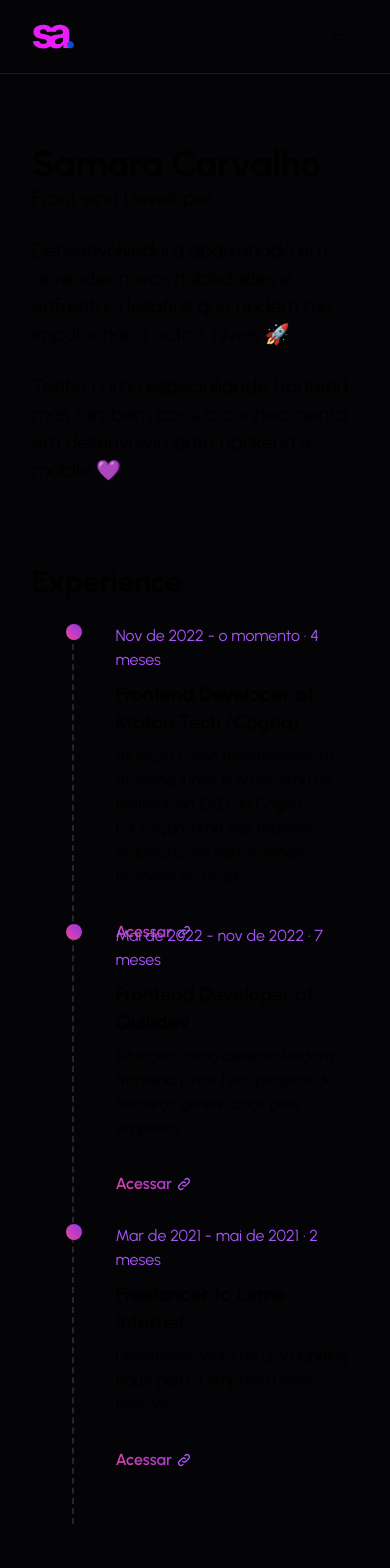
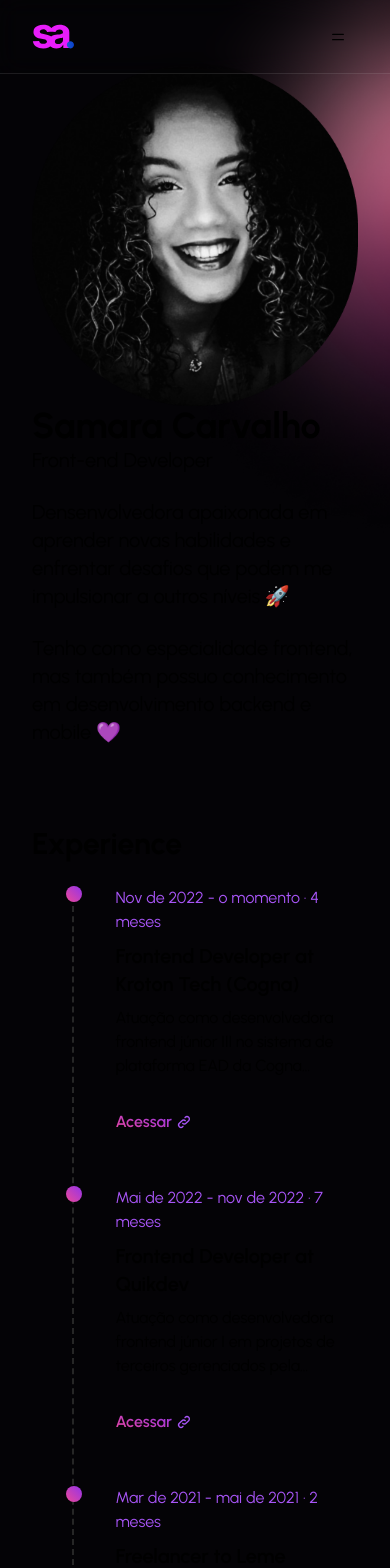
Before and after one commit to scarvalhos/devoaks, a Next.js app: page / in a window 390 px wide. Shown: the top 1568 px of the page. Built offline with nearby package versions, Linux system fonts and the light colour scheme.

Commit message:
add react spring animations

```diff
--- a/package.json
+++ b/package.json
@@ -10,6 +10,8 @@
   },
   "dependencies": {
     "@next/font": "13.1.6",
+    "@react-spring/parallax": "^9.6.1",
+    "@react-spring/web": "^9.6.1",
     "@types/node": "18.11.18",
     "@types/react": "18.0.27",
     "@types/react-dom": "18.0.10",
@@ -19,9 +21,11 @@
     "react": "18.2.0",
     "react-dom": "18.2.0",
     "react-icons": "^4.7.1",
+    "react-truncate": "^2.4.0",
     "typescript": "4.9.5"
   },
   "devDependencies": {
+    "@types/react-truncate": "^2.3.4",
     "autoprefixer": "^10.4.13",
     "postcss": "^8.4.21",
     "tailwindcss": "^3.2.4"
--- a/src/components/Header/Nav.tsx
+++ b/src/components/Header/Nav.tsx
@@ -1,3 +1,4 @@
+import { animated, useSpring } from '@react-spring/web'
 import { StateProps } from './Header'
 import { TbMenu } from 'react-icons/tb'
 import { c } from '@utils/tailwind-utils'
@@ -14,6 +15,32 @@ interface NavProps {
 }
 
 export const Nav: React.FC<NavProps> = ({ links, dispatch, state }) => {
+  const [springs, api] = useSpring(() => ({
+    from: {
+      opacity: 0,
+      width: '0',
+    },
+    to: {
+      opacity: 1,
+      width: '100%',
+    },
+  }))
+
+  const handleClick = (link: string) => {
+    dispatch({ activeLink: link })
+
+    return api.start({
+      from: {
+        opacity: 0,
+        width: '0',
+      },
+      to: {
+        opacity: 1,
+        width: '100%',
+      },
+    })
+  }
+
   return (
     <nav>
       <button
@@ -28,15 +55,18 @@ export const Nav: React.FC<NavProps> = ({ links, dispatch, state }) => {
           <a
             key={link.title}
             href={link.href}
-            onClick={() => dispatch({ activeLink: link.href })}
-            className={c(
-              'px-6 py-6 font-semibold',
-              state.activeLink === link.href
-                ? 'border-b-2 border-pink-500'
-                : 'border-b-2 border-[transparent]'
-            )}
+            onClick={() => handleClick(link.href)}
+            className={c('px-6 py-6 font-semibold relative')}
           >
             {link.title}
+            {state.activeLink === link.href && (
+              <animated.div
+                style={{
+                  ...springs,
+                }}
+                className="rounded-t-lg w-[100%] h-1 bg-pink-500 absolute -bottom-1 left-0"
+              />
+            )}
           </a>
         ))}
       </span>
--- a/src/components/Timeline/Timeline.tsx
+++ b/src/components/Timeline/Timeline.tsx
@@ -1,10 +1,12 @@
+import { config, transitionXL, transitionXR } from '@utils/spring'
+import { animated, useInView } from '@react-spring/web'
 import { TbLink } from 'react-icons/tb'
 import { c } from '@utils/tailwind-utils'
 
-import Image from 'next/image'
+import React from 'react'
 
 interface TimelineProps {
-  id: string
+  id?: string
   title: string
   data: {
     period?: string
@@ -16,6 +18,40 @@ interface TimelineProps {
 }
 
 const Timeline: React.FC<TimelineProps> = ({ title, data, id }) => {
+  const [ref1, springs1] = useInView(() => transitionXR, config)
+  const [ref2, springs2] = useInView(() => transitionXR, config)
+  const [ref3, springs3] = useInView(() => transitionXR, config)
+  const [ref4, springs4] = useInView(() => transitionXL, config)
+  const [ref5, springs5] = useInView(() => transitionXL, config)
+  const [ref6, springs6] = useInView(() => transitionXL, config)
+
+  const pass = (i: number) => {
+    return {
+      0: springs1,
+      1: springs2,
+      2: springs3,
+    }[i]
+  }
+
+  const refs = (i: number) => {
+    return {
+      0: ref1,
+      1: ref2,
+      2: ref3,
+    }[i]
+  }
+  const passx = (i: number) => {
+    return {
+      0: springs4,
+      1: springs5,
+      2: springs6,
+    }[i]
+  }
+
+  const refsx = (i: number) => {
+    return { 0: ref4, 1: ref5, 2: ref6 }[i]
+  }
+
   return (
     <>
       <h4 id={id} className="text-3xl font-bold">
@@ -24,19 +60,23 @@ const Timeline: React.FC<TimelineProps> = ({ title, data, id }) => {
 
       <div className="flex space-x-10 py-6">
         <div className="hidden md:block space-y-14 w-full">
-          {data.map((d) => (
-            <Image
+          {data.map((d, i) => {
+            return (
+              <animated.img
                 key={d.image}
                 src={d.image}
                 alt={d.title}
                 width={460}
                 height={242}
+                style={pass(i)}
+                ref={refs(i)}
                 className={c(
                   'w-[460px] h-[242px] bg-neutral-800 rounded-lg object-cover',
                   !d.image && 'animate-pulse'
                 )}
               />
-          ))}
+            )
+          })}
         </div>
 
         <div
@@ -57,12 +97,14 @@ const Timeline: React.FC<TimelineProps> = ({ title, data, id }) => {
         </div>
 
         <div className="relative w-full">
-          {data.map((d) => (
-            <div
+          {data.map((d, i) => (
+            <animated.div
               key={d.image}
               className="absolute flex flex-col space-y-8"
+              ref={refsx(i)}
               style={{
                 top: data.findIndex((i) => i.title === d.title) * 300,
+                ...passx(i),
               }}
             >
               <span className="space-y-2">
@@ -70,7 +112,7 @@ const Timeline: React.FC<TimelineProps> = ({ title, data, id }) => {
 
                 <p className="font-semibold text-xl">{d.title}</p>
 
-                <p>{d.description}</p>
+                <p className="truncate">{d?.description}</p>
               </span>
 
               {d.link && (
@@ -86,7 +128,7 @@ const Timeline: React.FC<TimelineProps> = ({ title, data, id }) => {
                   <TbLink className="text-purple-500" />
                 </a>
               )}
-            </div>
+            </animated.div>
           ))}
         </div>
       </div>
--- a/src/pages/index.tsx
+++ b/src/pages/index.tsx
@@ -5,13 +5,22 @@ import Carousel from '@components/Carousel'
 import DivideY from '@core/Divide/Divide'
 import Contact from '@components/Contact'
 import Header from '@components/Header'
-import Image from 'next/image'
 import React from 'react'
 import Head from 'next/head'
 
 import { experience, projects } from '@utils/config'
+import { animated, useInView } from '@react-spring/web'
+import { config, transitionY } from '@utils/spring'
 
 export default function Home() {
+  const [refTechnologies, springsTechnologies] = useInView(
+    () => transitionY,
+    config
+  )
+
+  const [refContact, springsContact] = useInView(() => transitionY, config)
+  const [refAbout, springsAbout] = useInView(() => transitionY, config)
+
   return (
     <>
       <Head>
@@ -26,9 +35,13 @@ export default function Home() {
       <DivideY>
         <Container
           id="about-me"
-          className="mt-36 w-full flex flex-col-reverse md:flex-row items-center space-x-6"
+          className="mt-16 md:mt-36 w-full flex flex-col-reverse md:flex-row items-center md:space-x-6"
         >
-          <div className="space-y-6">
+          <animated.div
+            style={springsAbout}
+            ref={refAbout}
+            className="space-y-6"
+          >
             <span>
               <h1 className="text-4xl md:text-6xl font-bold">
                 Samara Carvalho
@@ -45,27 +58,30 @@ export default function Home() {
               Tenho como especialidade frontend, mas também possuo conhecimento
               em desenvolvimento backend e mobile 💜
             </p>
-          </div>
+          </animated.div>
 
-          <Image
+          <animated.img
+            style={springsAbout}
+            ref={refAbout}
             src="/sam.png"
             alt="Samara Carvalho"
             sizes="100%"
             width={360}
             height={360}
-            className="hidden md:block"
+            className="max-md:scale-75"
           />
         </Container>
 
-        <Container className="w-full">
-          <Timeline id="experience" title="Experience" data={experience} />
+        <Container id="experience" className="w-full">
+          <Timeline title="Experience" data={experience} />
         </Container>
 
-        <Container className="w-full">
-          <Carousel id="projects" title="Projects" data={projects} />
+        <Container id="projects" className="w-full">
+          <Carousel title="Projects" data={projects} />
         </Container>
 
         <Container id="technologies" className="w-full">
+          <animated.div style={springsTechnologies} ref={refTechnologies}>
             <h4 className="text-3xl font-bold">Technologies</h4>
 
             <div className="backdrop-blur-md rounded-lg mt-6">
@@ -74,17 +90,21 @@ export default function Home() {
                 alt="Technologies"
               />
             </div>
+          </animated.div>
         </Container>
 
         {/* <Container className="w-full border-l-2 border-pink-500">
           <p>Se falhar, tente novamente! A disciplina vence o talento.</p>
         </Container> */}
 
-        <Container
-          id="contact"
+        <Container id="contact" className="w-full">
+          <animated.div
             className="w-full flex flex-row justify-between space-x-6"
+            style={springsContact}
+            ref={refContact}
           >
             <Contact />
+          </animated.div>
         </Container>
       </DivideY>
     </>
--- a/src/styles/globals.css
+++ b/src/styles/globals.css
@@ -86,6 +86,24 @@
   margin: 0;
 }
 
+::-webkit-scrollbar-track {
+  background-color: #202020;
+}
+
+::-webkit-scrollbar {
+  width: 7px;
+  background: #313131;
+}
+
+::-webkit-scrollbar-thumb {
+  background: #474747;
+  border-radius: 5px;
+}
+
+::-webkit-scrollbar-thumb:hover {
+  background: #404040;
+}
+
 html,
 body {
   width: 100vw;
@@ -105,8 +123,8 @@ body {
     rgb(var(--background-start-rgb));
   background-image: url('/planets.png');
   background-size: cover;
-  background-position: top;
-  padding-bottom: 10rem;
+  background-position: top right;
+  padding-bottom: 20rem;
 }
 
 a {
@@ -178,3 +196,12 @@ a {
   -ms-overflow-style: none; /* IE and Edge */
   scrollbar-width: none; /* Firefox */
 }
+
+.truncate {
+  text-overflow: ellipsis;
+  overflow: hidden;
+  display: -webkit-box !important;
+  -webkit-line-clamp: 3;
+  -webkit-box-orient: vertical;
+  white-space: normal;
+}
--- /dev/null
+++ b/src/utils/spring.ts
@@ -0,0 +1,50 @@
+export const buildInteractionObserverThreshold = (count = 300) => {
+  const threshold = []
+
+  const parts = 1 / count
+
+  for (let i = 0; i <= count; i++) {
+    threshold.push(parseFloat((parts * i).toFixed(2)))
+  }
+
+  return threshold
+}
+
+export const transitionXR = {
+  from: {
+    opacity: 0,
+    x: -80,
+  },
+  to: {
+    opacity: 1,
+    x: 0,
+  },
+}
+
+export const transitionXL = {
+  from: {
+    opacity: 0,
+    x: 80,
+  },
+  to: {
+    opacity: 1,
+    x: 0,
+  },
+}
+
+export const transitionY = {
+  from: {
+    opacity: 0,
+    y: 80,
+  },
+  to: {
+    opacity: 1,
+    y: 0,
+  },
+}
+
+export const config = {
+  once: false,
+  rootMargin: '0px 0px -30% 0px',
+  amount: buildInteractionObserverThreshold(),
+}
```
Also changed, not shown: src/components/Carousel/Carousel.tsx (+10 -6 lines), 1 other file (tests, documents, lock files or other folders). Lines whose indentation alone changed are shown as unchanged.
